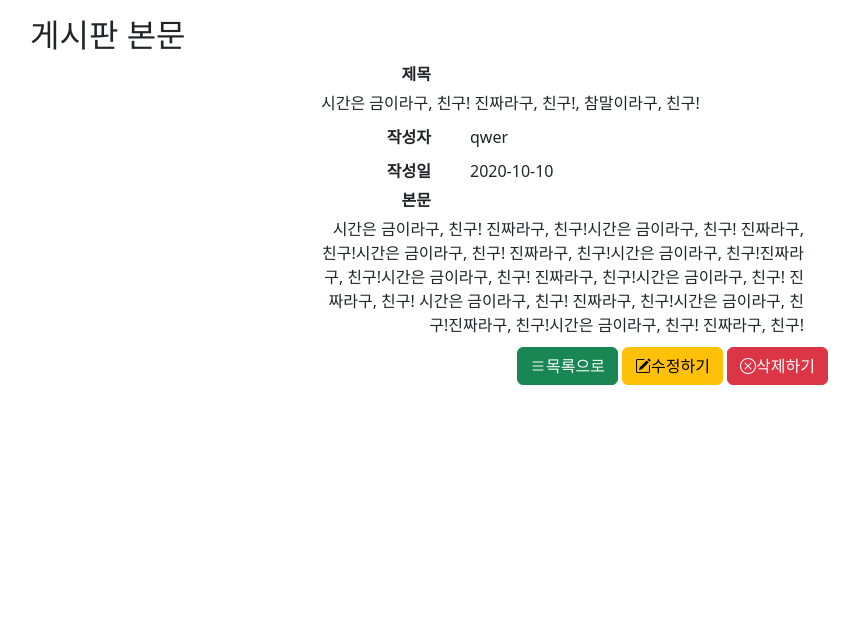
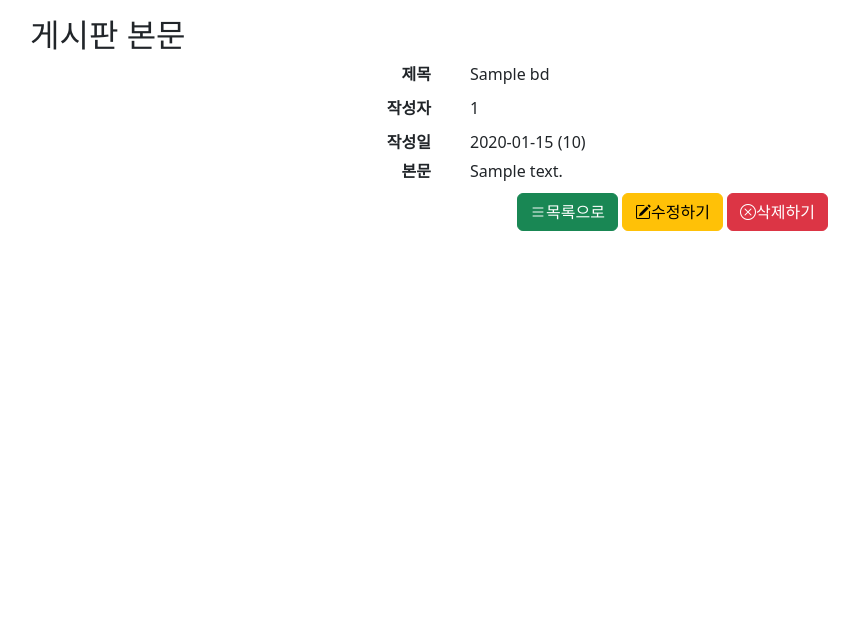
Before and after one commit to qoxopb/FastAPIproject, a FastAPI app: template views/templates/board/view.html in a window 1280 px wide. Shown: the part 162-787 px from the top of the page, without its empty margins (52-911 px from the left). Run offline with FastAPI, Linux system fonts and the light colour scheme; the template is opened without the code that fills it: most values are stand-ins (such as "Sample title", 1, 10 or a date in 2020).

Commit message:
게시판 본문보기 - 프론트엔드

```diff
--- a/app/routes/board.py
+++ b/app/routes/board.py
@@ -35,6 +35,6 @@ def writeok(bdto: NewBoard):
 
 @board_router.get('/view/{bno}', response_class=HTMLResponse)
 def view(req: Request, bno: str):
-    bd = BoardService.selectone_board(bno)
+    bd = BoardService.selectone_board(bno)[0]
     return templates.TemplateResponse(
         'board/view.html', {'request': req, 'bd': bd})
--- a/views/templates/board/view.html
+++ b/views/templates/board/view.html
@@ -14,7 +14,7 @@
     .dragup { vertical-align: top }
 
     /*버튼들*/
-    #view div:last-child { text-align: right; margin-right: 15px; }
+    #view > div:last-child { text-align: right; margin-right: 15px; }
 
 </style>
 {% endblock %}
@@ -26,21 +26,19 @@
         <div id="view" class="w-50 container">
             <div class="row">
                 <div class="col-auto"><label>제목</label></div>
-                <div class="col-auto"><span>시간은 금이라구, 친구! 진짜라구, 친구!, 참말이라구, 친구!</span></div>
+                <div class="col-auto"><span>{{ bd.title }}</span></div>
             </div>
             <div class="row">
                 <div class="col-auto"><label>작성자</label></div>
-                <div class="col-auto"><span>qwer</span></div>
+                <div class="col-auto"><span>{{ bd.userid }}</span></div>
             </div>
             <div class="row">
                 <div class="col-auto"><label>작성일</label></div>
-                <div class="col-auto"><span>2020-10-10</span></div>
+                <div class="col-auto"><span>{{ bd.regdate.strftime('%Y-%m-%d %H:%M:%S') }} ({{ bd.views }})</span></div>
 
                 <div class="row">
                     <div class="col-auto"><label class="dragup">본문</label></div>
-                    <div class="col-auto"><span span class="cnts">시간은 금이라구, 친구! 진짜라구, 친구!시간은 금이라구, 친구! 진짜라구, 친구!시간은 금이라구, 친구!
-                    진짜라구, 친구!시간은 금이라구, 친구!진짜라구, 친구!시간은 금이라구, 친구! 진짜라구, 친구!시간은 금이라구, 친구! 진짜라구, 친구!
-                    시간은 금이라구, 친구! 진짜라구, 친구!시간은 금이라구, 친구!진짜라구, 친구!시간은 금이라구, 친구! 진짜라구, 친구!</span></div>
+                    <div class="col-auto"><span span class="cnts">{{ bd.contents }}</span></div>
                 </div>
 
 
```
Also changed, not shown: app/services/board.py (+13 -0 lines).
